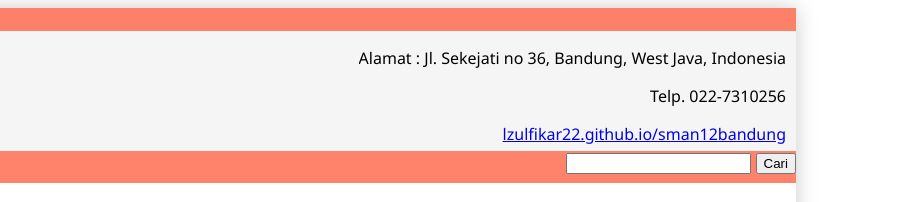
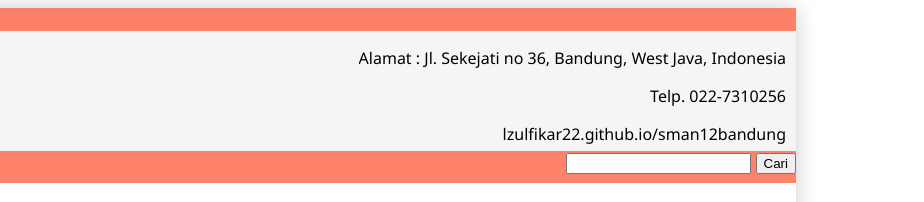
Before and after one commit to lzulfikar22/sman12bandung, a plain HTML site: page index.html in a window 1280 px wide. Shown: the top 202 px of the page, 356-1280 px from the left. Drawn offline with Linux system fonts and the light colour scheme.

Commit message:
Add files via upload

```diff
--- a/assets/css/style.css
+++ b/assets/css/style.css
@@ -73,6 +73,11 @@ header #kepala #alamat{
 header #kepala #alamat p{
     text-align: right;
     padding-right: 10px;
+}
+
+header #kepala #alamat a{
+    text-decoration: none;
+    color: #000000;
 }
 /*menu primary */
 .active-menu {
```
